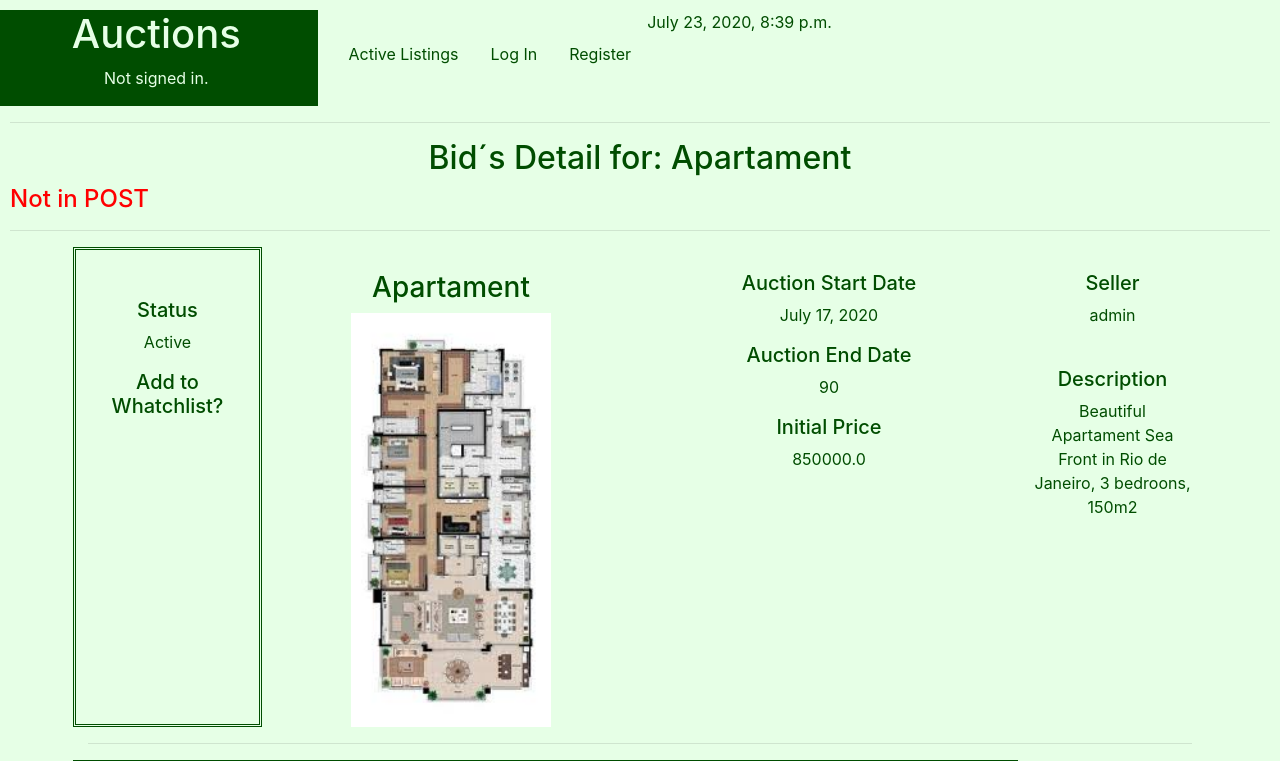
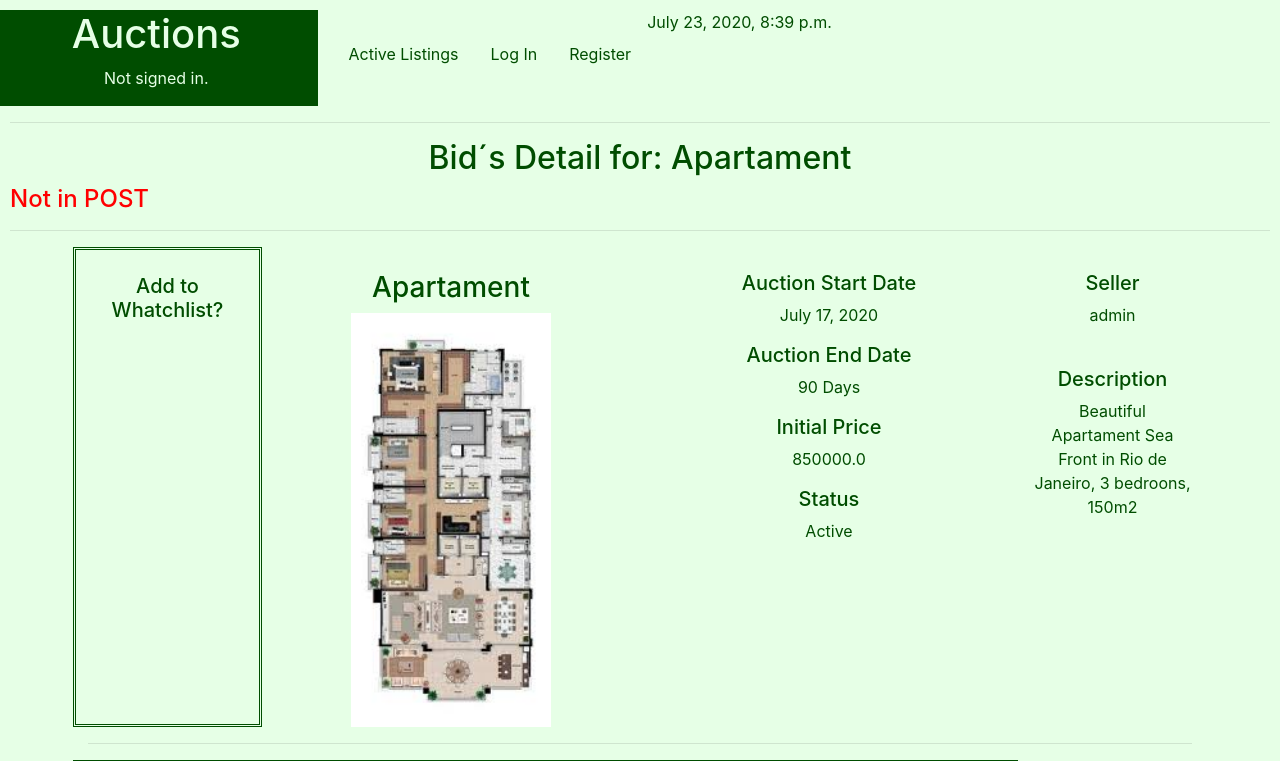
Before and after one commit to gracebcorrea/Project2---Commerce, a Django app: a page that uses commerce/auctions/templates/auctions/BidsDetail.html in a window 1280 px wide. Shown: the top 761 px of the page. Run offline with Django 3.2, Linux system fonts and the light colour scheme; data comes from the database, SQL or seed files in the repository; some libraries are stand-ins or nearby versions.

Commit message:
Update BidsDetail.html

```diff
--- a/commerce/auctions/templates/auctions/BidsDetail.html
+++ b/commerce/auctions/templates/auctions/BidsDetail.html
@@ -14,17 +14,12 @@
 
 <div class ="flex-container" style="text-align: center;">
   {% csrf_token %}
-      <div class="container" style="border:#004d00; width:90%">
+      <div class="container" style="width:90%;">
           <div class="row"  width="1700px">
               {%for L in L_data %}
                   <div class="col-lg-2" style="border:double;border-color:#004d00 ;">
-                        <br>     <br>
-                        <h5>Status</h5>
-                        <p>{{ L.Lstatus }}</p>
-
-
+                        <br>
                         <h5>Add to Whatchlist?</h5>
-
                         {%if W_data%}
                             {%for W in W_data %}
                                   {% if W.user ==  user.username %}
@@ -34,8 +29,25 @@
                         {%else%}
                              <input type="checkbox" style=" height: 50px;width: 50px;" id="Wflag" name="Wflag" >
                         {% endif %}
+                        <br>
+                        <br>
+                        {%if user.username == L.Luser  %}
+                            <label for="Lstatus"><h5>Do you want to change Status?</h5>
+                            <select name="Lstatus" id="Lstatus" name="Lstatus" style="width:90%;">
+                                <option value="Active"  >Active  - Bids Open</option>
+                                <option value="To Begin">To Begin- About to Start Auciton</option>
+                                <option value="Closed"  >Closed  - Give up and close Aution</option>
+                                <option value="Sold"    >Sold    - I got lucky, it is SOLD!</option>
+                            </select></label>
+                        {%endif%}
+
+
+
+
+
 
                   </div>
+
                   <div class="col-lg-4">
                      <br>
                      <h3>{{L.Ltitle }}</h3>
@@ -48,9 +60,12 @@
                      <h5>Auction Start Date  </h5>
                      <p>{{ L.Ldatestart }}</p>
                      <h5>Auction End Date  </h5>
-                     <p>{{ L.Lduration }}</p>
+                     <p>{{ L.Lduration }} Days</p>
                      <h5>Initial Price </h5>
                      <p> {{ L.Lprice }}</p>
+                     <h5>Status</h5>
+                     <p>{{ L.Lstatus }}</p>
+
                   </div>
                   <div class="col-lg-2">
                       <br>
@@ -68,26 +83,11 @@
 
     <form action= "#" method="post" >
 
-
-
-
             <div class="container" style="border:#004d00; width:90%">
                 <div class="row"  width="1700px">
 
                     <div class="col-lg-3" style="border:double;border-color:#004d00 ;">
                           <br><br>
-
-                          {%if user.username == L.Luser  %}
-                              <p>Do you want to change Status</p>
-                              <p> {{user.username}} ?</p>
-                              <label for="Lstatus"><b>Status : </b>
-                              <select name="Lstatus" id="Lstatus" name="Lstatus" >
-                                  <option value="Active"  >Active   - Bids Open</option>
-                                  <option value="To Begin">To Begin - About to Start Auciton</option>
-                                  <option value="Closed"  >Closed   - Give up and close Aution</option>
-                                  <option value="Sold"    >Sold    - I got lucky, it is SOLD!</option>
-                              </select></label>
-                          {%endif%}
 
                     </div>
                     <div class="col-lg-4" style="border:double;border-color:#004d00 ;">
```
